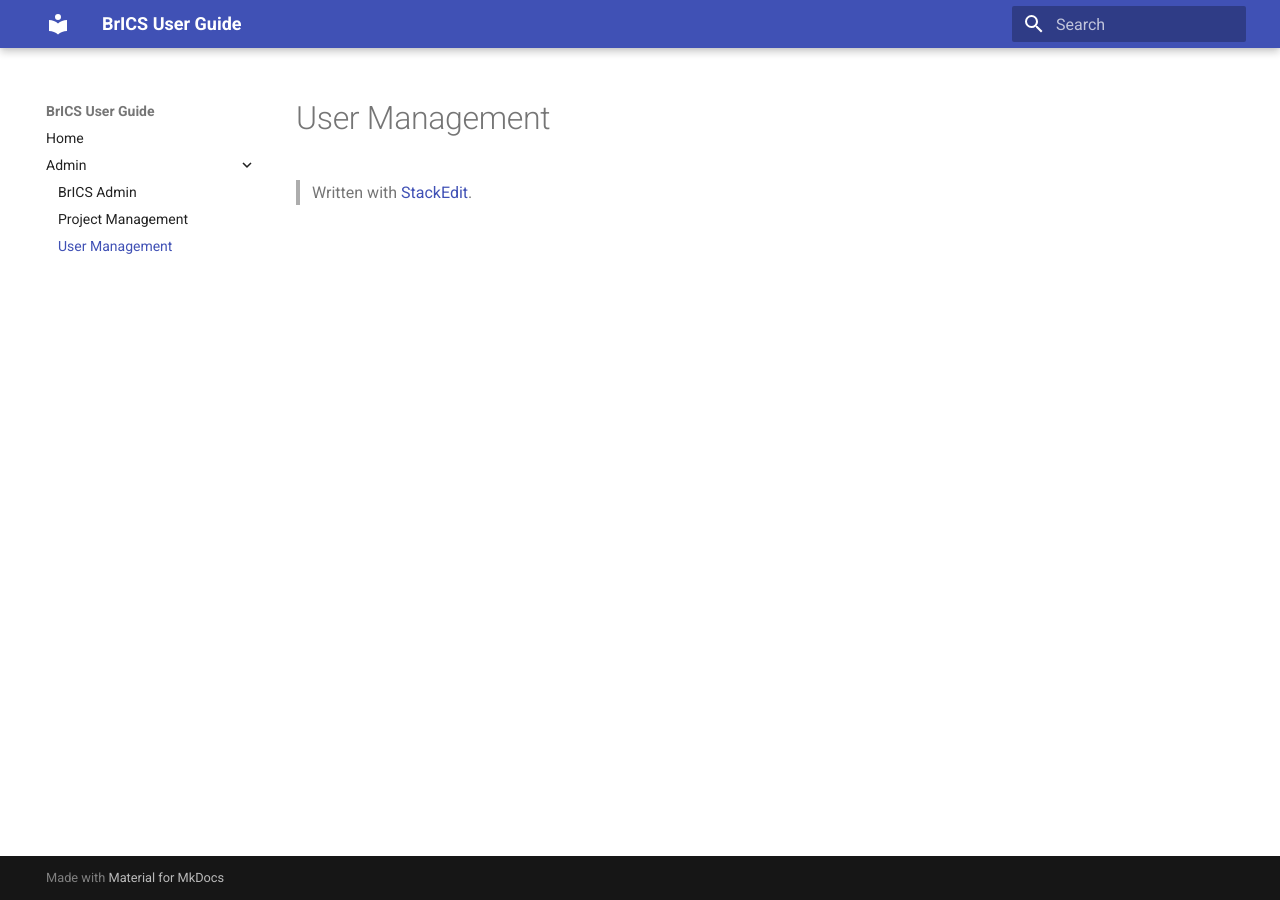
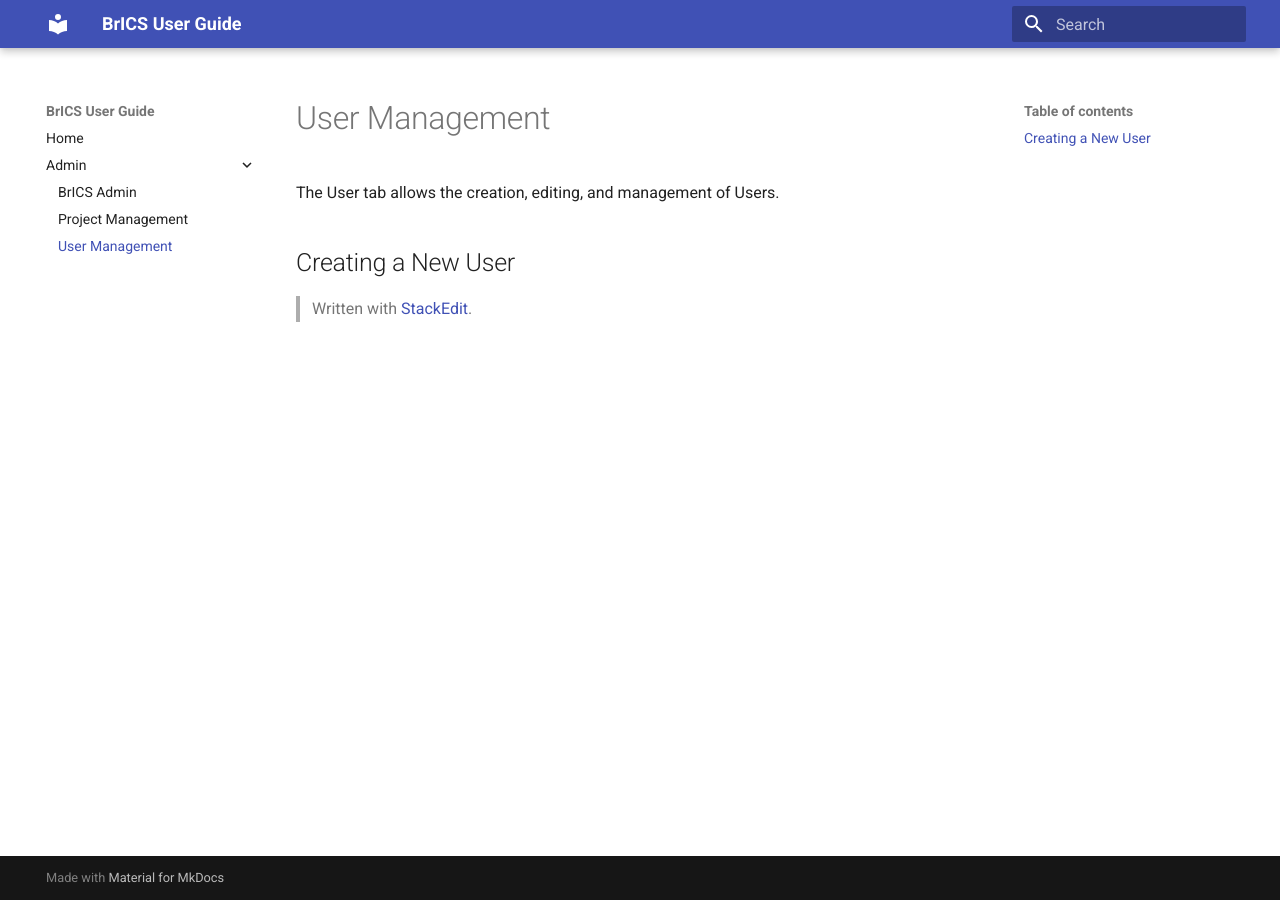
Before and after one commit to BrainImaging/brics-docs, an MkDocs documentation site: the page built from docs/admin/user.md, in a window 1280 px wide. Built offline with MkDocs 1.6.1 and Material for MkDocs 9.7.7, drawn with Linux system fonts in a browser that asks for light colours.

Commit message:
docs/admin/user.md updated from https://stackedit.io/

```diff
--- a/docs/admin/user.md
+++ b/docs/admin/user.md
@@ -1,8 +1,11 @@
 
 # User Management
+The User tab allows the creation, editing, and management of Users.
+
+## Creating a New User
 
 
 > Written with [StackEdit](https://stackedit.io/).
 <!--stackedit_data:
-eyJoaXN0b3J5IjpbMTY3NTg3NDUxOV19
+eyJoaXN0b3J5IjpbMTEzODY4NDE3MF19
 -->
```
